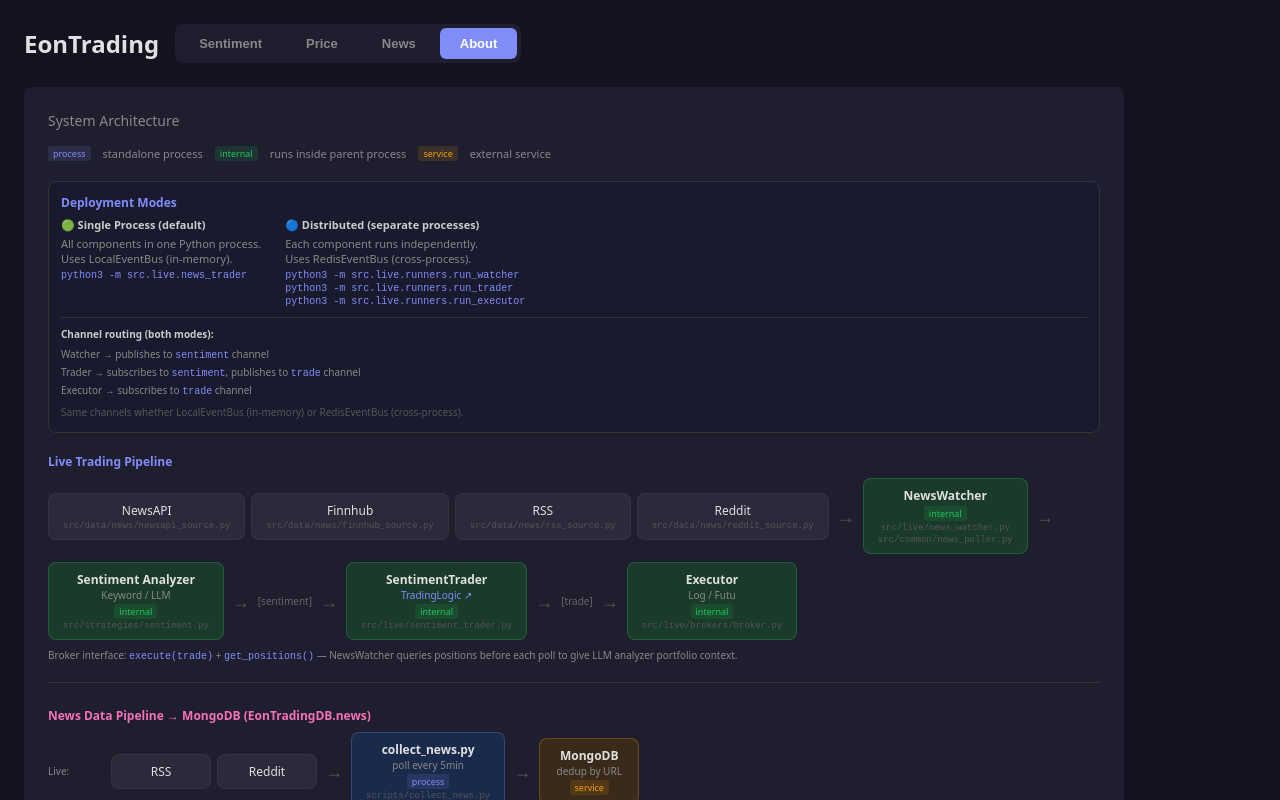
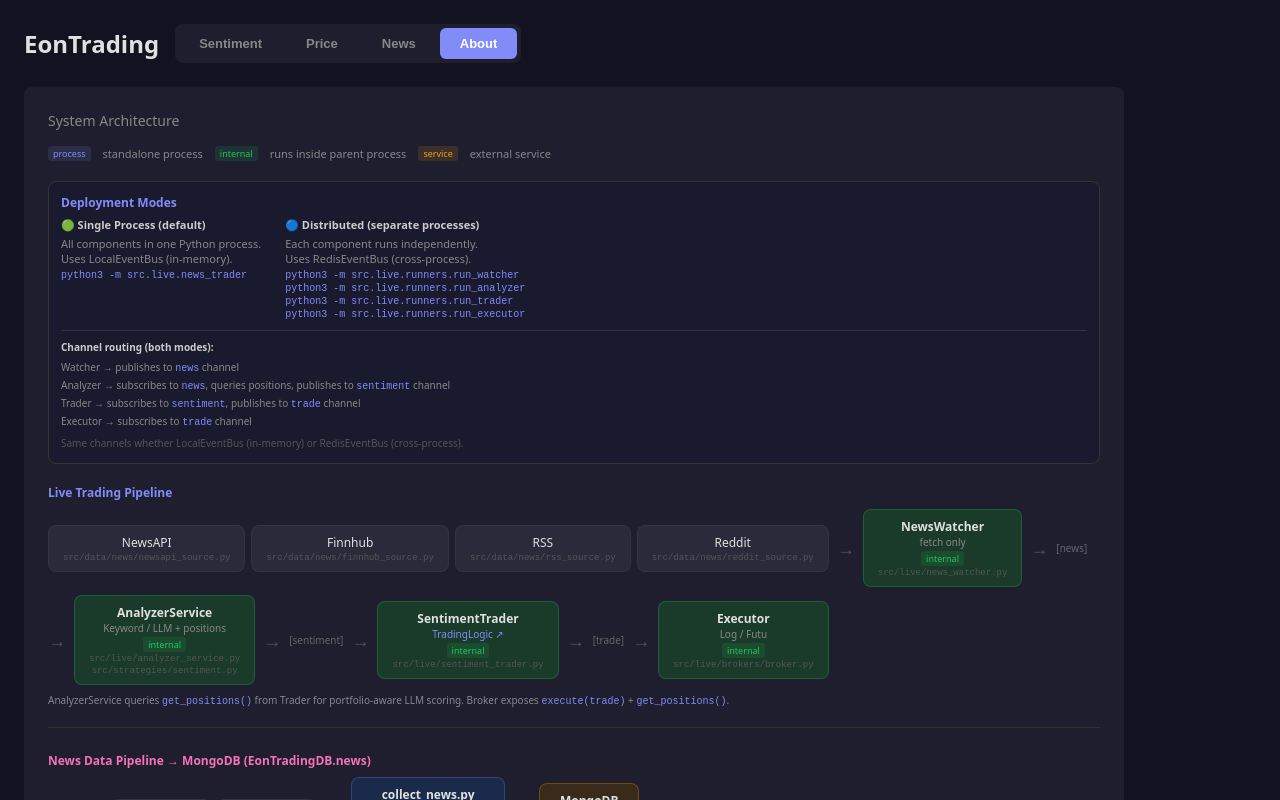
Before and after one commit to ProgramIsFun/EonTrading, a React (Vite) app in the folder frontend/: page / in a window 1280 px wide. Both pictures are taken after a click on the button "About". Shown: the top 800 px of the page. Built offline with nearby package versions, Linux system fonts and the light colour scheme; no server answers.

Commit message:
Update architecture diagram: 4-component pipeline with AnalyzerService
- NewsWatcher → [news] → AnalyzerService → [sentiment] → Trader → [trade] → Executor
- AnalyzerService queries positions for LLM context
- Updated distributed mode: 4 runners
- Updated channel routing

```diff
--- a/frontend/src/components/ArchitectureDiagram.tsx
+++ b/frontend/src/components/ArchitectureDiagram.tsx
@@ -63,6 +63,7 @@ export default function ArchitectureDiagram() {
             <div style={{ color: "#888" }}>Uses RedisEventBus (cross-process).</div>
             <div style={{ display: "flex", flexDirection: "column", gap: 2, marginTop: 4 }}>
               <code style={{ fontSize: 10, color: "#818cf8" }}>python3 -m src.live.runners.run_watcher</code>
+              <code style={{ fontSize: 10, color: "#818cf8" }}>python3 -m src.live.runners.run_analyzer</code>
               <code style={{ fontSize: 10, color: "#818cf8" }}>python3 -m src.live.runners.run_trader</code>
               <code style={{ fontSize: 10, color: "#818cf8" }}>python3 -m src.live.runners.run_executor</code>
             </div>
@@ -70,7 +71,8 @@ export default function ArchitectureDiagram() {
         </div>
         <div style={{ marginTop: 10, fontSize: 10, color: "#888", lineHeight: 1.6, borderTop: "1px solid #333", paddingTop: 8 }}>
           <div style={{ fontWeight: 600, color: "#ccc", marginBottom: 4 }}>Channel routing (both modes):</div>
-          <div>Watcher → publishes to <code style={{ color: "#818cf8" }}>sentiment</code> channel</div>
+          <div>Watcher → publishes to <code style={{ color: "#818cf8" }}>news</code> channel</div>
+          <div>Analyzer → subscribes to <code style={{ color: "#818cf8" }}>news</code>, queries positions, publishes to <code style={{ color: "#818cf8" }}>sentiment</code> channel</div>
           <div>Trader → subscribes to <code style={{ color: "#818cf8" }}>sentiment</code>, publishes to <code style={{ color: "#818cf8" }}>trade</code> channel</div>
           <div>Executor → subscribes to <code style={{ color: "#818cf8" }}>trade</code> channel</div>
           <div style={{ color: "#555", marginTop: 4 }}>Same channels whether LocalEventBus (in-memory) or RedisEventBus (cross-process).</div>
@@ -99,15 +101,18 @@ export default function ArchitectureDiagram() {
           <span style={arrow}>→</span>
           <div style={boxStyle(INTERNAL)}>
             <div style={{ fontWeight: 600 }}>NewsWatcher</div>
+            <div style={{ fontSize: 10, color: "#888" }}>fetch only</div>
             {internalTag()}
             {pathTag("src/live/news_watcher.py")}
-            {pathTag("src/common/news_poller.py")}
           </div>
           <span style={arrow}>→</span>
+          {label("[news]")}
+          <span style={arrow}>→</span>
           <div style={boxStyle(INTERNAL)}>
-            <div style={{ fontWeight: 600 }}>Sentiment Analyzer</div>
-            <div style={{ fontSize: 10, color: "#888" }}>Keyword / LLM</div>
+            <div style={{ fontWeight: 600 }}>AnalyzerService</div>
+            <div style={{ fontSize: 10, color: "#888" }}>Keyword / LLM + positions</div>
             {internalTag()}
+            {pathTag("src/live/analyzer_service.py")}
             {pathTag("src/strategies/sentiment.py")}
           </div>
           <span style={arrow}>→</span>
@@ -130,7 +135,7 @@ export default function ArchitectureDiagram() {
           </div>
         </div>
         <div style={{ fontSize: 10, color: "#888", marginTop: 8 }}>
-          Broker interface: <code style={{ color: "#818cf8" }}>execute(trade)</code> + <code style={{ color: "#818cf8" }}>get_positions()</code> — NewsWatcher queries positions before each poll to give LLM analyzer portfolio context.
+          AnalyzerService queries <code style={{ color: "#818cf8" }}>get_positions()</code> from Trader for portfolio-aware LLM scoring. Broker exposes <code style={{ color: "#818cf8" }}>execute(trade)</code> + <code style={{ color: "#818cf8" }}>get_positions()</code>.
         </div>
       </div>
 
```
